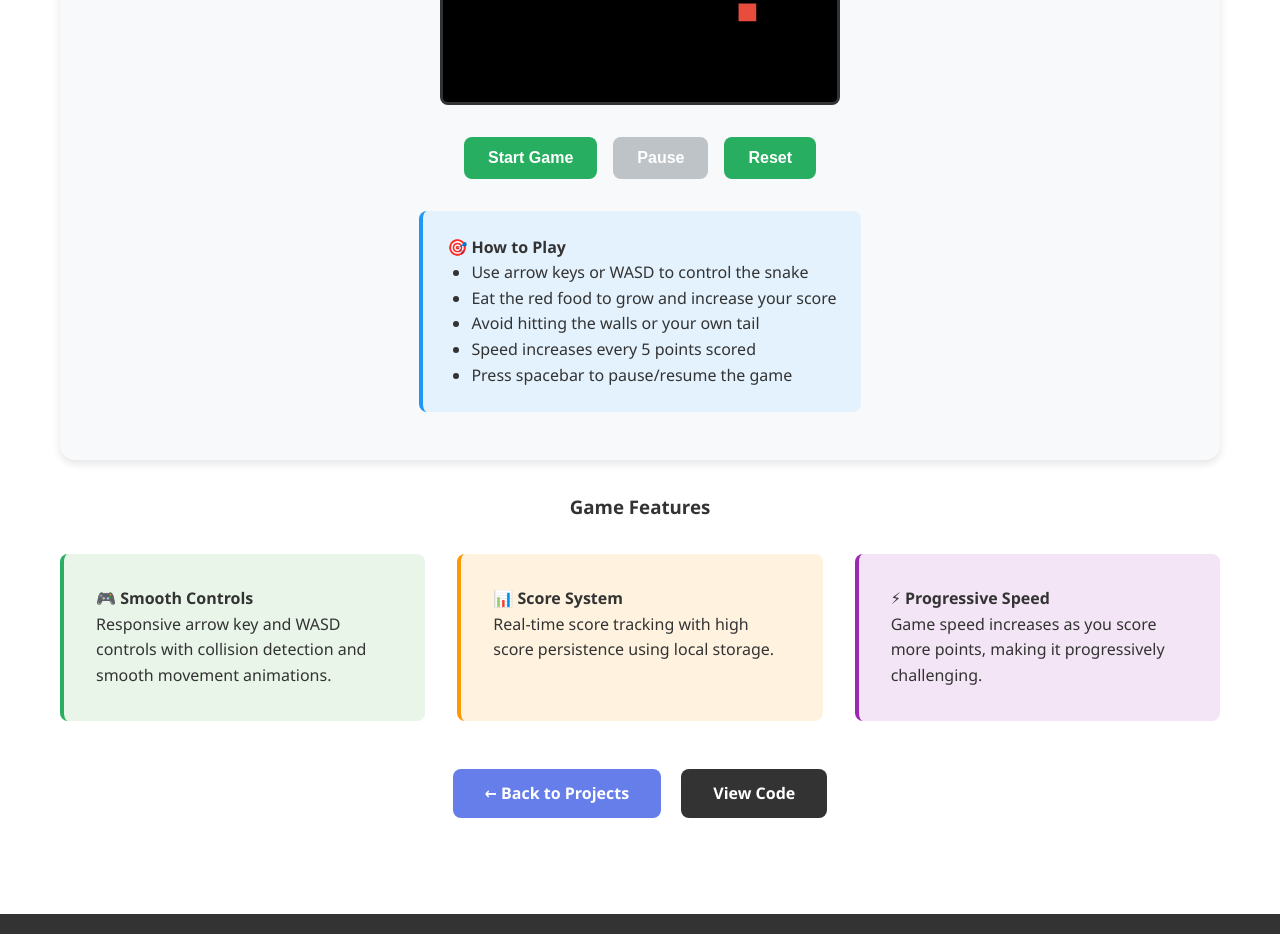
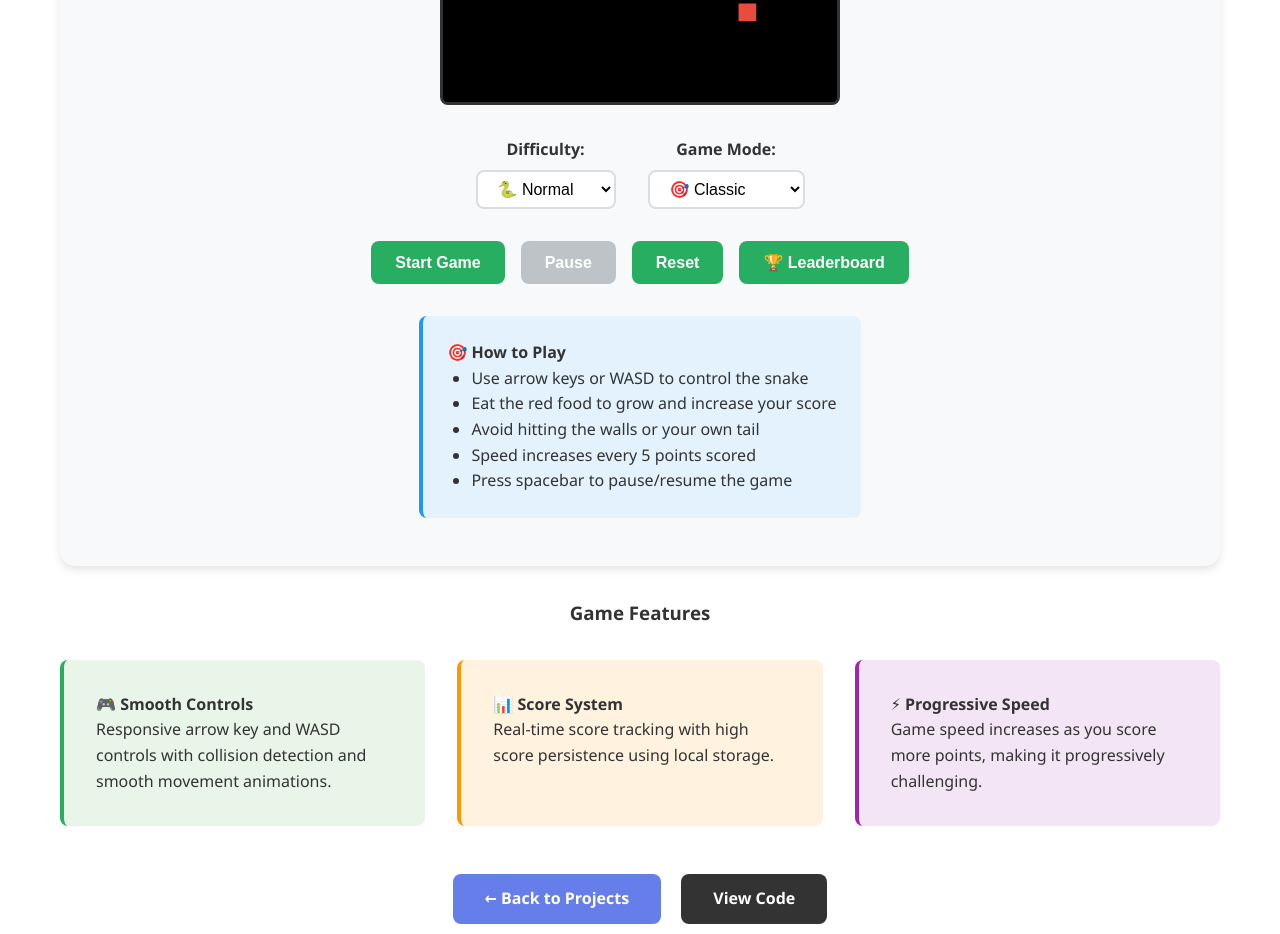
Before and after one commit to William-osei/snake-game, a plain HTML site: page index.html in a window 1280 px wide. Shown: the part 1080-2014 px from the top of the page. Drawn offline with Linux system fonts and the light colour scheme.

Commit message:
Add advanced game settings and enhanced UI for difficulty/mode selection

```diff
--- a/index.html
+++ b/index.html
@@ -210,6 +210,46 @@
             padding: 2rem 0;
         }
 
+        .game-settings {
+            display: flex;
+            gap: 2rem;
+            margin: 1rem 0;
+            justify-content: center;
+            flex-wrap: wrap;
+        }
+
+        .setting-group {
+            display: flex;
+            flex-direction: column;
+            align-items: center;
+            gap: 0.5rem;
+        }
+
+        .setting-group label {
+            font-weight: 600;
+            color: #333;
+        }
+
+        .game-select {
+            padding: 0.5rem 1rem;
+            border: 2px solid #ddd;
+            border-radius: 8px;
+            background: white;
+            font-size: 1rem;
+            cursor: pointer;
+            transition: all 0.3s ease;
+        }
+
+        .game-select:hover {
+            border-color: #667eea;
+        }
+
+        .game-select:focus {
+            outline: none;
+            border-color: #667eea;
+            box-shadow: 0 0 0 3px rgba(102, 126, 234, 0.1);
+        }
+
         @media (max-width: 768px) {
             .project-detail h1 {
                 font-size: 2rem;
@@ -225,6 +265,11 @@
             }
 
             nav ul {
+                flex-direction: column;
+                gap: 1rem;
+            }
+
+            .game-settings {
                 flex-direction: column;
                 gap: 1rem;
             }
@@ -287,11 +332,33 @@
 
                     <canvas id="gameCanvas" class="game-board" width="400" height="400"></canvas>
 
-                    <div class="game-controls">
-                        <button id="startBtn" class="game-btn">Start Game</button>
-                        <button id="pauseBtn" class="game-btn" disabled>Pause</button>
-                        <button id="resetBtn" class="game-btn">Reset</button>
-                    </div>
+        <div class="game-settings">
+            <div class="setting-group">
+                <label for="difficulty">Difficulty:</label>
+                <select id="difficulty" class="game-select">
+                    <option value="easy">🐌 Easy</option>
+                    <option value="normal" selected>🐍 Normal</option>
+                    <option value="hard">⚡ Hard</option>
+                    <option value="extreme">🔥 Extreme</option>
+                </select>
+            </div>
+            <div class="setting-group">
+                <label for="gameMode">Game Mode:</label>
+                <select id="gameMode" class="game-select">
+                    <option value="classic" selected>🎯 Classic</option>
+                    <option value="powerup">🎁 Power-ups</option>
+                    <option value="timed">⏱️ Timed</option>
+                    <option value="survival">💀 Survival</option>
+                </select>
+            </div>
+        </div>
+
+        <div class="game-controls">
+            <button id="startBtn" class="game-btn">Start Game</button>
+            <button id="pauseBtn" class="game-btn" disabled>Pause</button>
+            <button id="resetBtn" class="game-btn">Reset</button>
+            <button id="leaderboardBtn" class="game-btn">🏆 Leaderboard</button>
+        </div>
 
                     <div class="instructions">
                         <h4>🎯 How to Play</h4>
```
